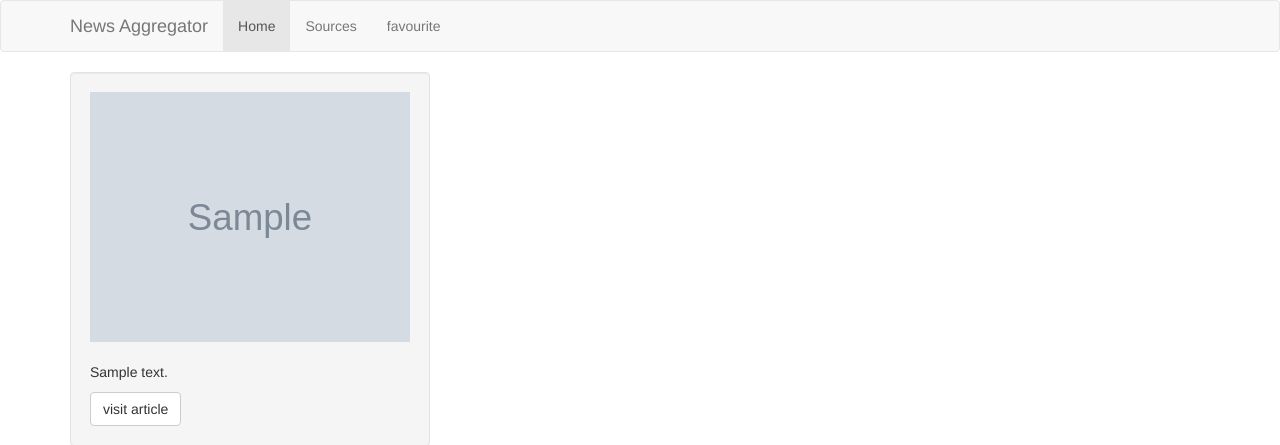
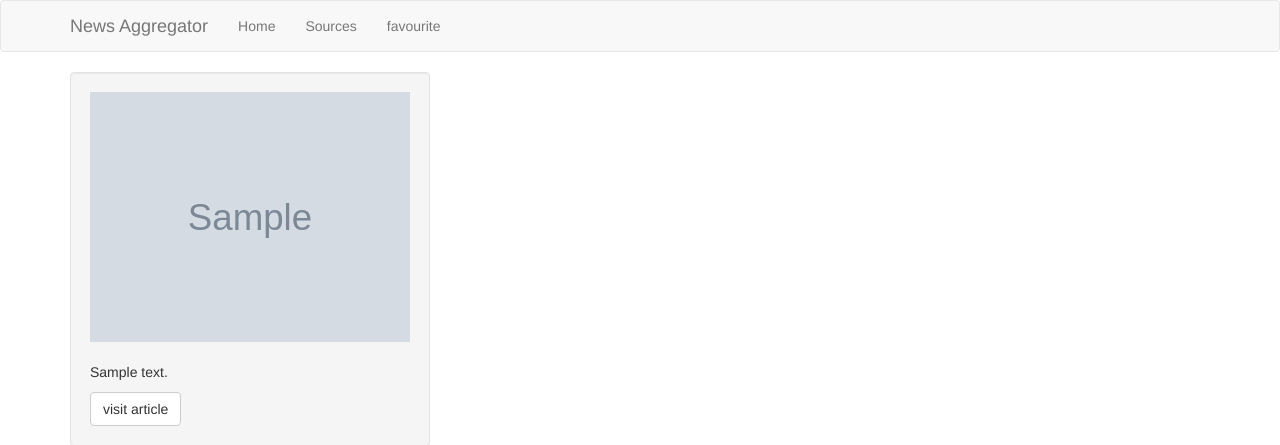
Before and after one commit to muturi254/News-App, a Flask app: template app/templates/index.html in a window 1280 px wide. Shown: the top 445 px of the page. Run offline with Flask 2, Linux system fonts and the light colour scheme; the template is opened without the code that fills it: most values are stand-ins (such as "Sample title", 1, 10 or a date in 2020); grey boxes marked "Sample" are stand-in pictures; parts of the project's set-up code (start-up, migrations or seed data) failed here and were passed over; some libraries are stand-ins or nearby versions.

Commit message:
created navbar to be included in all templates

```diff
--- a/app/templates/includes/_navbar.html
+++ b/app/templates/includes/_navbar.html
@@ -11,8 +11,8 @@
         </div>
         <div id="navbar" class="collapse navbar-collapse">
           <ul class="nav navbar-nav">
-            <li class="active"><a href="/">Home</a></li>
-            <li><a href="#about">Sources</a></li>
+            <li><a href="/">Home</a></li>
+            <li><a href="/sources">Sources</a></li>
             <li><a href="#contact">favourite</a></li>
           </ul>
         </div><!--/.nav-collapse -->
```
